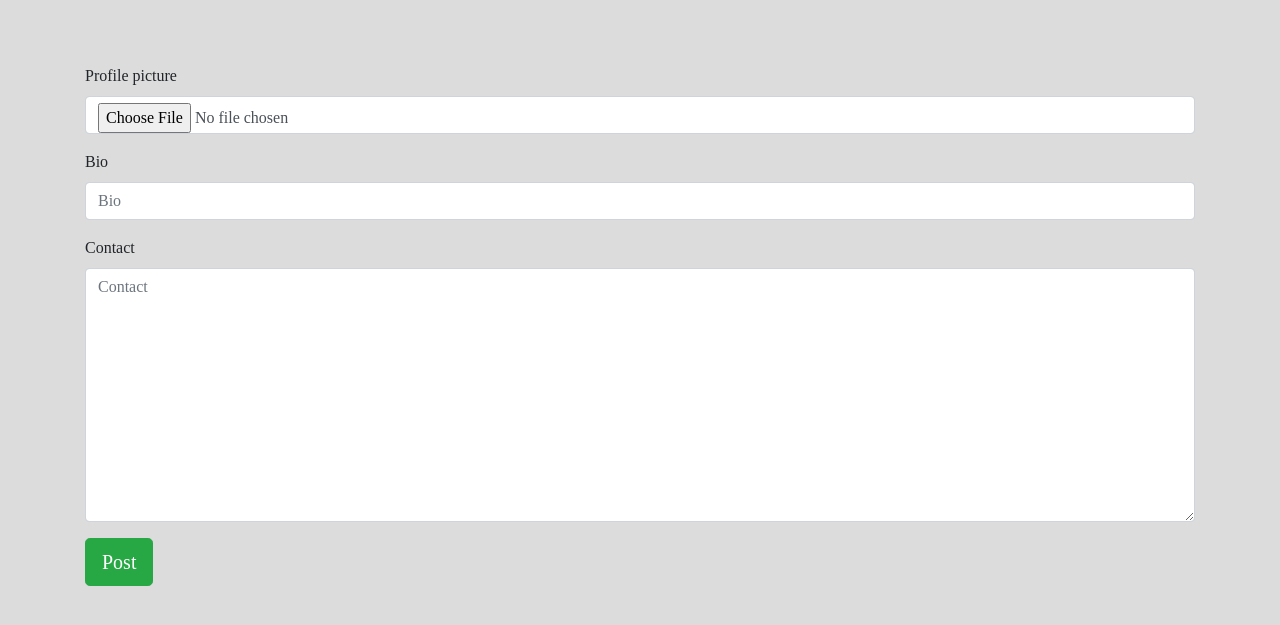
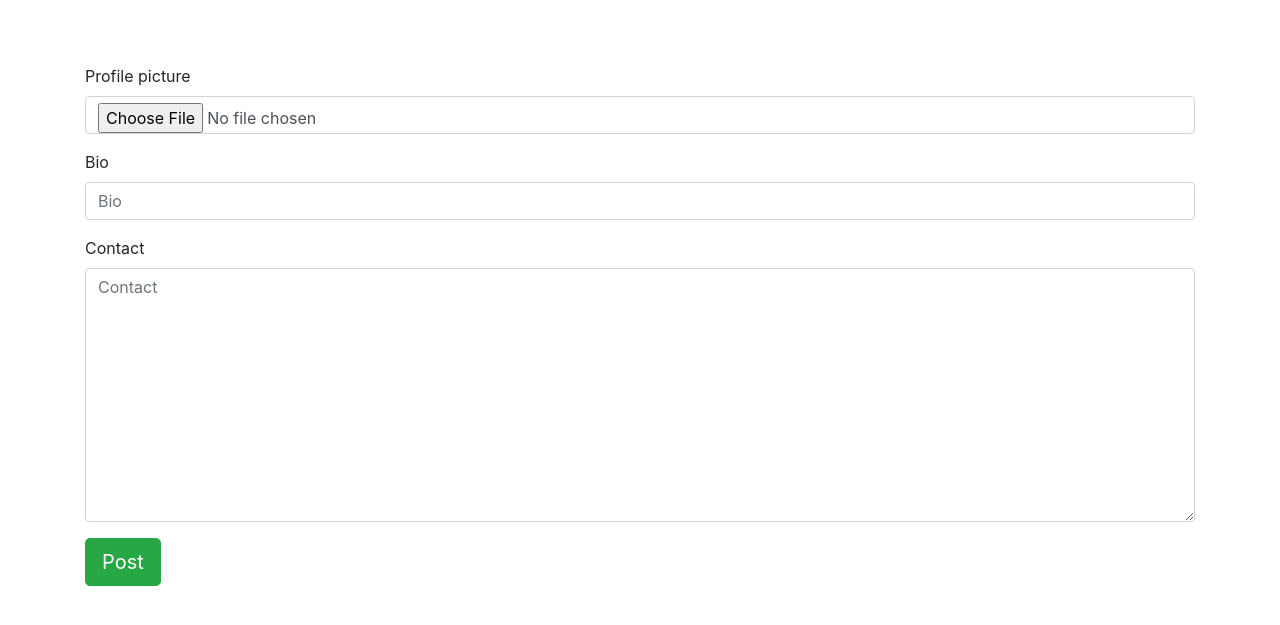
Before and after one commit to UMUTONIRitha/Awwards, a Django app: a page that uses awward/templates/edit_profile.html in a window 1280 px wide. Shown: the top 625 px of the page. Run offline with Django 3.2, Linux system fonts and the light colour scheme; the visitor is signed in with stand-in values (Sample User, id 1); some libraries are stand-ins or nearby versions.

Commit message:
save changes

```diff
--- a/awward/templates/edit_profile.html
+++ b/awward/templates/edit_profile.html
@@ -9,10 +9,10 @@
   {{form.media}}
   {% block styles %}
   {% bootstrap_css %}
-  <link rel="stylesheet" href="{% static 'css/base.css' %}">
+
   {% endblock %}
 </head>
-<body style="font-family: 'Playfair Display', serif; font-size:100%; background-color: gainsboro">
+<body>
 <div class="container" style="margin-top:5%">
   <form  action="{%url 'edit' %}" method="post" enctype="multipart/form-data">
     {%csrf_token%}
```
